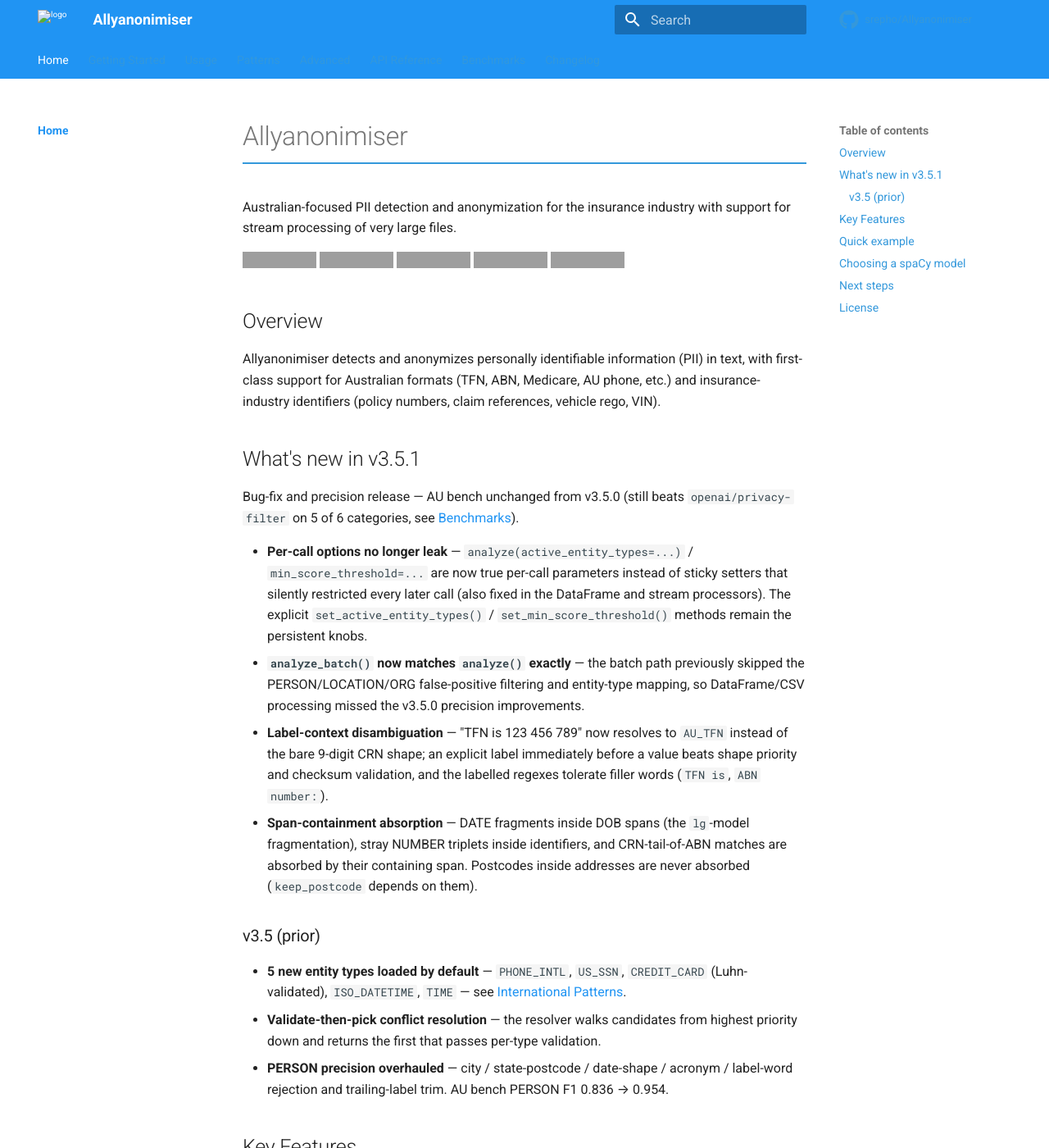
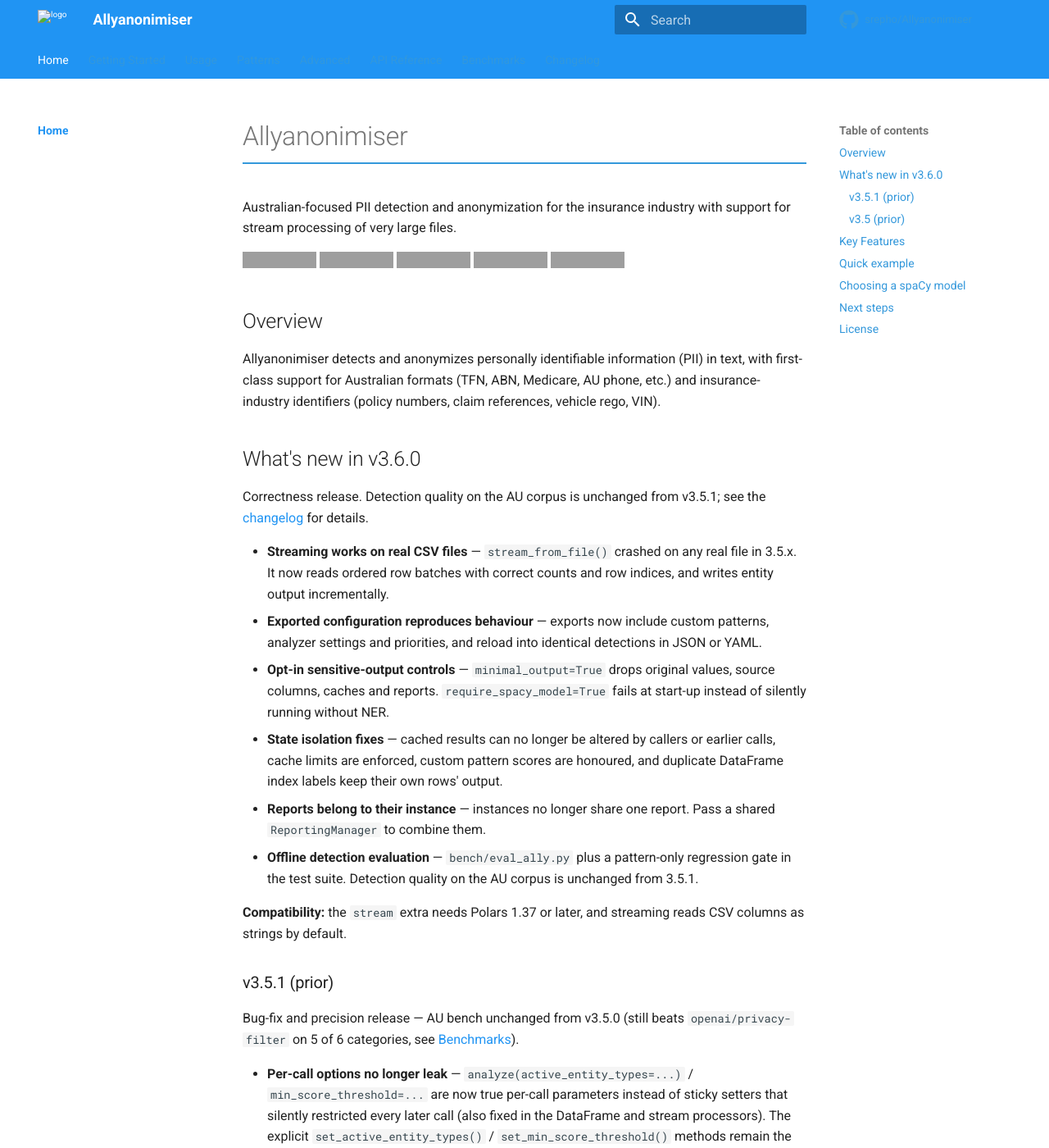
Before and after one commit to srepho/Allyanonimiser, an MkDocs documentation site: the page built from docs/index.md, in a window 1280 px wide and 1400 px high. Shown: the whole window at 82% size. Built offline with MkDocs 1.6.1 and Material for MkDocs 9.7.7, drawn with Linux system fonts in a browser that asks for light colours; comment, search, counter and statistics services are not loaded; grey boxes are pictures that could not be loaded.

Commit message:
Release prep v3.6.0: version bumps, changelog, README and docs summaries
Co-Authored-By: Claude Opus 5.5 <noreply@anthropic.com>

```diff
--- a/allyanonimiser/__init__.py
+++ b/allyanonimiser/__init__.py
@@ -66,7 +66,7 @@ from .utils.presidio_helpers import (
 )
 from .utils.spacy_helpers import create_spacy_pattern_from_examples
 
-__version__ = "3.5.1"
+__version__ = "3.6.0"
 
 # Named spaCy model presets — use these instead of the bare strings to make
 # the deployment-vs-accuracy tradeoff explicit at call sites.
--- a/docs/index.md
+++ b/docs/index.md
@@ -2,7 +2,7 @@
 
 Australian-focused PII detection and anonymization for the insurance industry with support for stream processing of very large files.
 
-[![PyPI version](https://img.shields.io/badge/pypi-v3.5.1-blue)](https://pypi.org/project/allyanonimiser/3.5.1/)
+[![PyPI version](https://img.shields.io/badge/pypi-v3.6.0-blue)](https://pypi.org/project/allyanonimiser/3.6.0/)
 [![Python Versions](https://img.shields.io/badge/python-3.12%20%7C%203.13-blue.svg)](https://pypi.org/project/allyanonimiser/)
 [![Tests](https://github.com/srepho/Allyanonimiser/actions/workflows/tests.yml/badge.svg)](https://github.com/srepho/Allyanonimiser/actions/workflows/tests.yml)
 [![Release Check](https://github.com/srepho/Allyanonimiser/actions/workflows/release-check.yml/badge.svg)](https://github.com/srepho/Allyanonimiser/actions/workflows/release-check.yml)
@@ -12,7 +12,20 @@ Australian-focused PII detection and anonymization for the insurance industry wi
 
 Allyanonimiser detects and anonymizes personally identifiable information (PII) in text, with first-class support for Australian formats (TFN, ABN, Medicare, AU phone, etc.) and insurance-industry identifiers (policy numbers, claim references, vehicle rego, VIN).
 
-## What's new in v3.5.1
+## What's new in v3.6.0
+
+Correctness release. Detection quality on the AU corpus is unchanged from v3.5.1; see the [changelog](https://github.com/srepho/Allyanonimiser/blob/main/CHANGELOG.md) for details.
+
+- **Streaming works on real CSV files** — `stream_from_file()` crashed on any real file in 3.5.x. It now reads ordered row batches with correct counts and row indices, and writes entity output incrementally.
+- **Exported configuration reproduces behaviour** — exports now include custom patterns, analyzer settings and priorities, and reload into identical detections in JSON or YAML.
+- **Opt-in sensitive-output controls** — `minimal_output=True` drops original values, source columns, caches and reports. `require_spacy_model=True` fails at start-up instead of silently running without NER.
+- **State isolation fixes** — cached results can no longer be altered by callers or earlier calls, cache limits are enforced, custom pattern scores are honoured, and duplicate DataFrame index labels keep their own rows' output.
+- **Reports belong to their instance** — instances no longer share one report. Pass a shared `ReportingManager` to combine them.
+- **Offline detection evaluation** — `bench/eval_ally.py` plus a pattern-only regression gate in the test suite. Detection quality on the AU corpus is unchanged from 3.5.1.
+
+**Compatibility:** the `stream` extra needs Polars 1.37 or later, and streaming reads CSV columns as strings by default.
+
+### v3.5.1 (prior)
 
 Bug-fix and precision release — AU bench unchanged from v3.5.0 (still beats `openai/privacy-filter` on 5 of 6 categories, see [Benchmarks](benchmarks.md)).
 
--- a/pyproject.toml
+++ b/pyproject.toml
@@ -6,7 +6,7 @@ build-backend = "setuptools.build_meta"
 
 [project]
 name = "allyanonimiser"
-version = "3.5.1"
+version = "3.6.0"
 description = "Australian-focused PII detection and anonymization for the insurance industry"
 readme = "README.md"
 requires-python = ">=3.12,<3.14"
```
Also changed, not shown: CHANGELOG.md (+1 -1 lines), README.md (+15 -4 lines), docs/getting-started/installation.md (+5 -5 lines), 1 other file.
